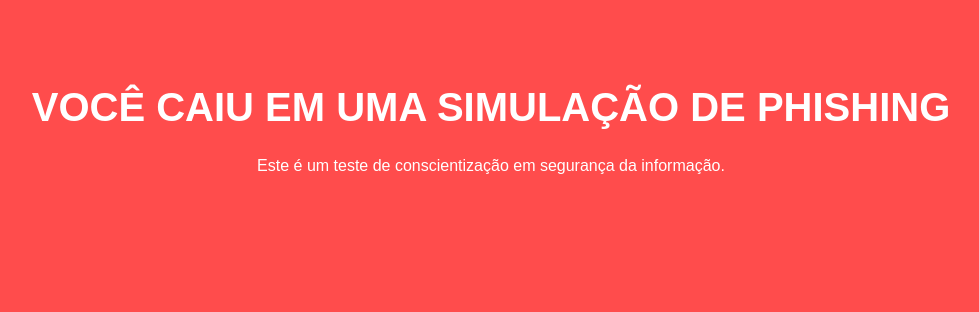
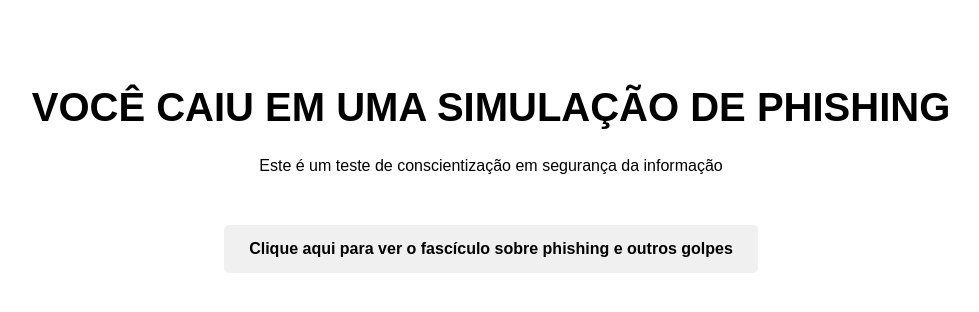
Before and after one commit to dudspassos/phishing-simulacao, a plain HTML site: page index.html in a window 1280 px wide. Shown: the whole page, without its empty margins (149-1128 px from the left). Drawn offline with Linux system fonts and the light colour scheme.

Commit message:
Update index.html

```diff
--- a/index.html
+++ b/index.html
@@ -3,11 +3,11 @@
 <head>
     <meta charset="UTF-8">
     <meta name="viewport" content="width=device-width, initial-scale=1.0">
-    <title>Simulação de Phishing</title>
+    <title>RIB-MG</title>
     <style>
         body {
-            background-color: #ff4c4c;
-            color: white;
+            background-color: #ffffff; /* Fundo branco */
+            color: #000000; /* Letras pretas */
             font-family: Arial, sans-serif;
             text-align: center;
             padding: 50px;
@@ -15,9 +15,12 @@
         h1 {
             font-size: 2.5em;
         }
+        p {
+             margin-bottom: 30px;
+        }
         a {
-            background-color: white;
-            color: #ff4c4c;
+            background-color: #f0f0f0; /* Fundo do botão do link cinza claro */
+            color: #000000; /* Letras do botão pretas */
             padding: 15px 25px;
             text-decoration: none;
             font-weight: bold;
@@ -26,12 +29,13 @@
             margin-top: 20px;
         }
         a:hover {
-            background-color: #ffd6d6;
+            background-color: #e0e0e0; /* Cor do botão ao passar o mouse */
         }
     </style>
 </head>
 <body>
     <h1>VOCÊ CAIU EM UMA SIMULAÇÃO DE PHISHING</h1>
-    <p>Este é um teste de conscientização em segurança da informação.</p>
+    <p>Este é um teste de conscientização em segurança da informação</p>
+    <a href="fasciculo-phishing-golpes.pdf" target="_blank">Clique aqui para ver o fascículo sobre phishing e outros golpes</a>
 </body>
 </html>
```
